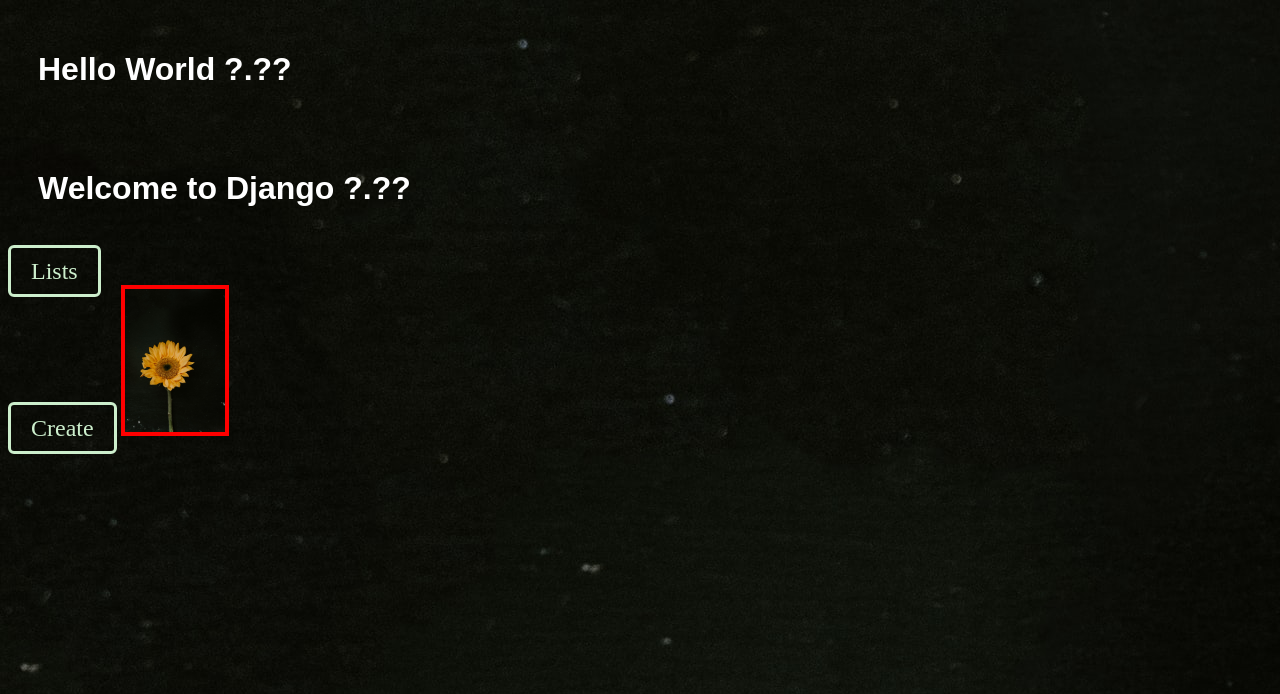
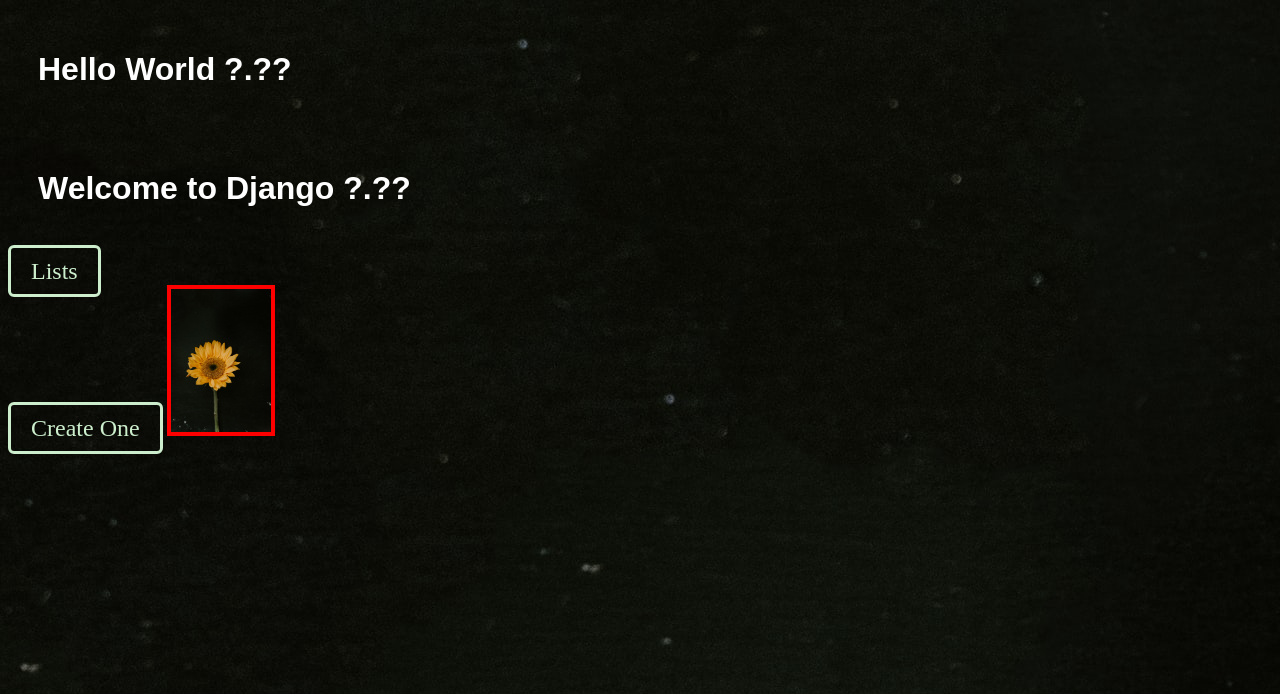
Before and after one commit to HamidFred/FirstDjango, a Django app: page / in a window 1280 px wide. Shown: the top 694 px of the page. Run offline with Django 3.2, Linux system fonts and the light colour scheme.

Commit message:
New version (Updated)

```diff
--- a/templates/index.html
+++ b/templates/index.html
@@ -9,7 +9,7 @@
 		<h1>Hello World ?.??</h1>
 		<h1>Welcome to Django ?.??</h1>
 		<a href="{% url 'lists' %}" id="id">Lists</a><br>
-		<a href="{% url 'create' %}" id="id">Create</a>
+		<a href="{% url 'create' %}" id="id">Create One</a>
 		<img src="{% static 'pip.jpg' %}" width="100">
 </body>
 </html>
```
